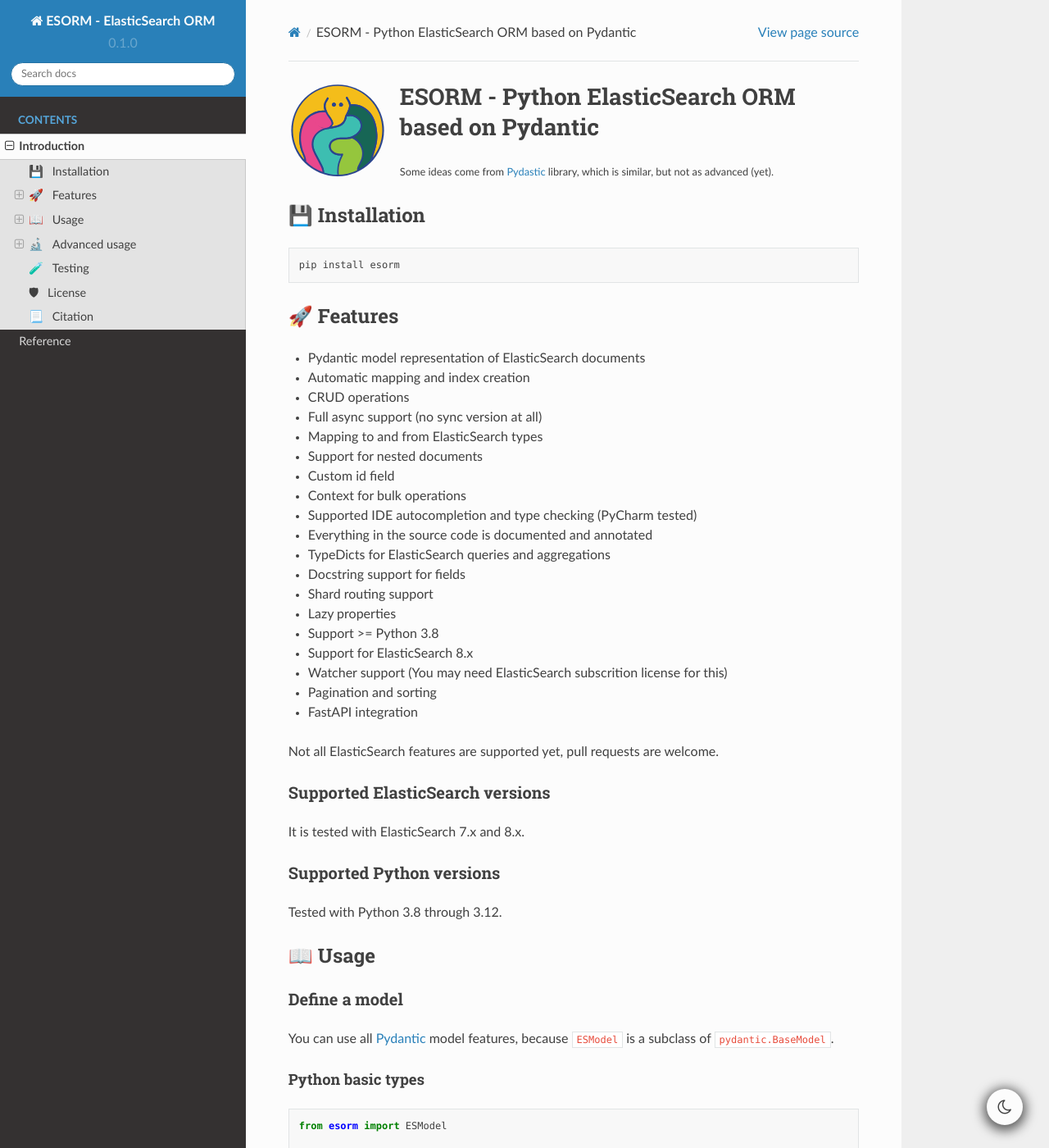
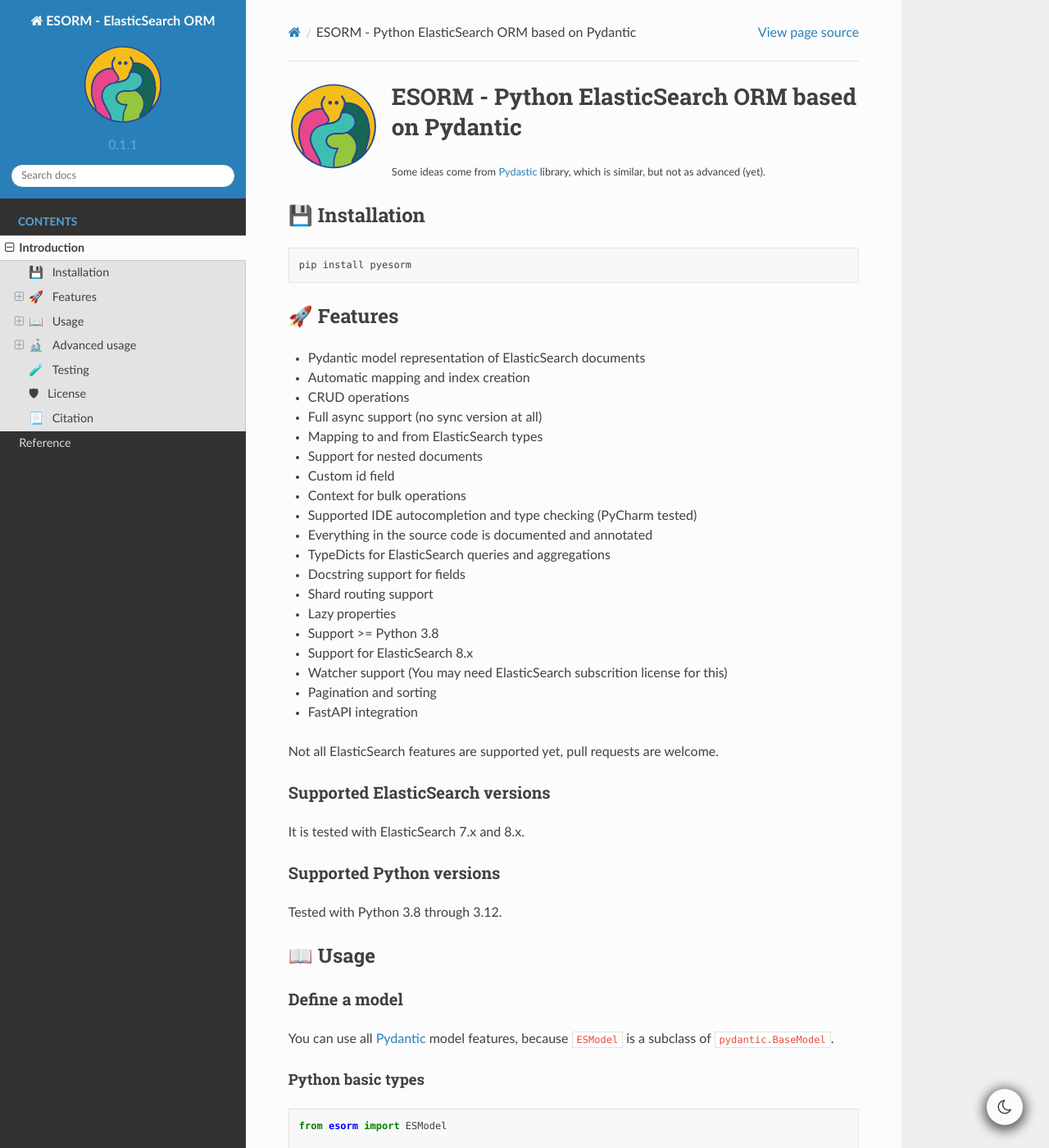
Before and after one commit to wallneradam/esorm, a Sphinx documentation site: the page built from docs/introduction.rst, in a window 1280 px wide and 1400 px high. Shown: the whole window at 82% size. Built offline with Sphinx 7.4.7 and the Read the Docs theme 2.0.0, drawn with Linux system fonts in a browser that asks for light colours.

Commit message:
Changed PyPi name, updated build system, better documentation - Changed PyPi name, because of a similar project name :-/ - Added logo and favicon to documentation. - Added a hack to README.md to make TOC work on PyPi :-/

````diff
--- a/README.md
+++ b/README.md
@@ -1,5 +1,5 @@
 <!--suppress HtmlDeprecatedAttribute -->
-<img src="https://raw.githubusercontent.com/wallneradam/esorm/main/docs/_static/img/esorm.svg" width="120" height="120" align="left" style="margin-right: 1em;" alt="Logo"/>
+<img src="https://raw.githubusercontent.com/wallneradam/esorm/main/docs/_static/img/esorm.svg" width="110" height="110" align="left" style="margin-right: 1em;" alt="Logo"/>
 
 # ESORM - Python ElasticSearch ORM based on Pydantic
 
@@ -44,12 +44,15 @@
 - [🛡 License](#license)
 - [📃 Citation](#citation)
 
+<a id="installation"></a>
 ## 💾 Installation
 
+
 ```bash
-pip install esorm
+pip install pyesorm
 ```
 
+<a id="features"></a>
 ## 🚀 Features
 
 - Pydantic model representation of ElasticSearch documents
@@ -74,21 +77,26 @@
 
 Not all ElasticSearch features are supported yet, pull requests are welcome.
 
+<a id="supported-elasticsearch-versions"></a>
 ### Supported ElasticSearch versions
 
 It is tested with ElasticSearch 7.x and 8.x.
 
+<a id="supported-python-versions"></a>
 ### Supported Python versions
 
 Tested with Python 3.8 through 3.12.
 
+<a id="usage"></a>
 ## 📖 Usage
 
+<a id="define-a-model"></a>
 ### Define a model
 
 You can use all [Pydantic](https://pydantic-docs.helpmanual.io/usage/models/) model features, because
 `ESModel` is a subclass of `pydantic.BaseModel`.
 
+<a id="python-basic-types"></a>
 #### Python basic types
 
 ```python
@@ -112,6 +120,7 @@
 | `datetime.date`     | `date`    |
 | `datetime.time`     | `date`    |
 
+<a id="esorm-field-types"></a>
 #### ESORM field types
 
 You can specify ElasticSearch special fields using `esorm.fields` module.
@@ -146,6 +155,7 @@
 | `boolean`                 | `boolean`    |
 | `geo_point`               | `geo_point`  |
 
+<a id="nested-documents"></a>
 #### Nested documents
 
 ```python
@@ -165,6 +175,7 @@
     writer: User  # User is a nested document
 ```
 
+<a id="id-field"></a>
 #### Id field
 
 You can specify id field in [model settings](#model-settings):
@@ -217,6 +228,7 @@
 
 NOTE: annotation of `__id__` method is important, and it must be declared as a property.
 
+<a id="model-settings"></a>
 #### Model Settings
 
 You can specify model settings using `ESConfig` child class.
@@ -239,6 +251,7 @@
         settings: Optional[Dict[str, Any]] = None
 ```
 
+<a id="esmodeltimestamp"></a>
 #### ESModelTimestamp
 
 You can use `ESModelTimestamp` class to add `created_at` and `updated_at` fields to your model:
@@ -256,6 +269,7 @@
 The `created_at` field will be set only when you create a document. The `updated_at` field will be set
 when you create or update a document.
 
+<a id="describe-fields"></a>
 #### Describe fields
 
 You can use the usual `Pydantic` field description, but you can also use docstrings like this:
@@ -278,6 +292,7 @@
 The documentation is usseful if you create an API and you want to generate documentation from the model.
 It can be used in [FastAPI](https://fastapi.tiangolo.com/) for example.
 
+<a id="connecting-to-elasticsearch"></a>
 ### Connecting to ElasticSearch
 
 You can connect with a simple connection string:
@@ -322,6 +337,7 @@
     await connect('localhost:9200', wait=True, sniff_on_start=True, sniff_on_connection_fail=True)
 ```
 
+<a id="client"></a>
 #### Client
 
 The `connect` function is a wrapper for the `AsyncElasticsearch` constructor. It creates and stores
@@ -337,6 +353,7 @@
     await es.ping()
 ```
 
+<a id="create-index-templates"></a>
 ### Create index templates
 
 You can create index templates easily:
@@ -365,6 +382,7 @@
 
 The default prefix is `esorm_`.
 
+<a id="create-indices-and-mappings"></a>
 ### Create indices and mappings
 
 You can create indices and mappings automatically from your models:
@@ -388,6 +406,7 @@
 by new fields, but cannot modify or delete fields! For that you need to reindex your ES database. It is an ElasticSearch
 limitation.
 
+<a id="crud-create"></a>
 ### CRUD: Create
 
 ```python
@@ -408,6 +427,7 @@
     print(new_user_id)
 ```
 
+<a id="crud-read"></a>
 ### CRUD: Read
 
 ```python
@@ -425,6 +445,7 @@
     print(user.name)
 ```
 
+<a id="crud-update"></a>
 ### CRUD: Update
 
 ```python
@@ -443,6 +464,7 @@
     await user.save()
 ```
 
+<a id="crud-delete"></a>
 ### CRUD: Delete
 
 ```python
@@ -460,6 +482,7 @@
     await user.delete()
 ```
 
+<a id="bulk-operations"></a>
 ### Bulk operations
 
 You can use context for bulk operations:
@@ -490,8 +513,10 @@
             await bulk.delete(user)
 ```
 
+<a id="search"></a>
 ### Search
 
+<a id="general-search"></a>
 #### General search
 
 You can search for documents using `search` method, where an ES query can be specified as a dictionary.
@@ -549,6 +574,7 @@
 
 Queries are type checked, because they are annotated as TypeDicts. You can use IDE autocompletion and type checking.
 
+<a id="search-with-field-value-terms-dictionary-search"></a>
 #### Search with field value terms (dictionary search)
 
 You can search for documents using `search_by_fields` method, where you can specify a field and a value.
@@ -571,28 +597,37 @@
         print(user.name)
 ```
 
+<a id="aggregations"></a>
 ### Aggregations
 
 TODO...
 Aggregations are not fully working and not designed well yet.
 
+<a id="advanced-usage"></a>
 ## 🔬 Advanced usage
 
 TODO...
 These features may not documented yet, but working.
 
+<a id="pagination-and-sorting"></a>
 ### Pagination and sorting
 
+<a id="lazy-properties"></a>
 ### Lazy properties
 
+<a id="shard-routing"></a>
 ### Shard routing
 
+<a id="watchers"></a>
 ### Watchers
 
+<a id="fastapi-integration"></a>
 ### FastAPI integration
 
+<a id="logging"></a>
 ### Logging
 
+<a id="testing"></a>
 ## 🧪 Testing
 
 For testing you can use the `test.sh` in the root directory. It is a script to running
@@ -601,11 +636,13 @@
 
 If you already have a virtual environment, simply use `pytest` to run the tests.
 
+<a id="license"></a>
 ## 🛡 License
 
 This project is licensed under the terms of the [Mozilla Public License 2.0](https://www.mozilla.org/en-US/MPL/2.0/) (
 MPL 2.0) license.
 
+<a id="citation"></a>
 ## 📃 Citation
 
 If you use this project in your research, please cite it using the following BibTeX entry:
--- a/docs/_static/css/custom.css
+++ b/docs/_static/css/custom.css
@@ -1,11 +1,18 @@
 /**
  * Some hacks for Markdown texts
  */
+
+/* Logo */
+img.logo {
+    max-width: 110px;
+    max-height: 110px;
+}
 
 /* Hide the table of contents */
 .rst-content #table-of-contents {
     display: none;
 }
+
 .toctree-l2 a[href="#table-of-contents"] {
     display: none;
 }
--- a/docs/conf.py
+++ b/docs/conf.py
@@ -8,14 +8,15 @@
 
 import os
 import sys
+
 sys.path.insert(0, os.path.abspath('..'))
 
 project = 'ESORM - ElasticSearch ORM'
 copyright = '2023, Adam Wallner'
 author = 'Adam Wallner'
 
-version = '0.1.0'
-release = '0.1.0'
+version = '0.1.1'
+release = '0.1.1'
 
 extensions = [
     'sphinx.ext.autodoc',
@@ -34,6 +35,8 @@
 html_css_files = [
     'css/custom.css',
 ]
+html_logo = '_static/img/esorm.svg'
+html_favicon = '_static/img/favicon.ico'
 
 source_suffix = ['.rst']
 
````
Also changed, not shown: pyproject.toml (+0 -23 lines), setup.cfg (+8 -5 lines), docs/_static/img/favicon.ico (added), 1 other file.
